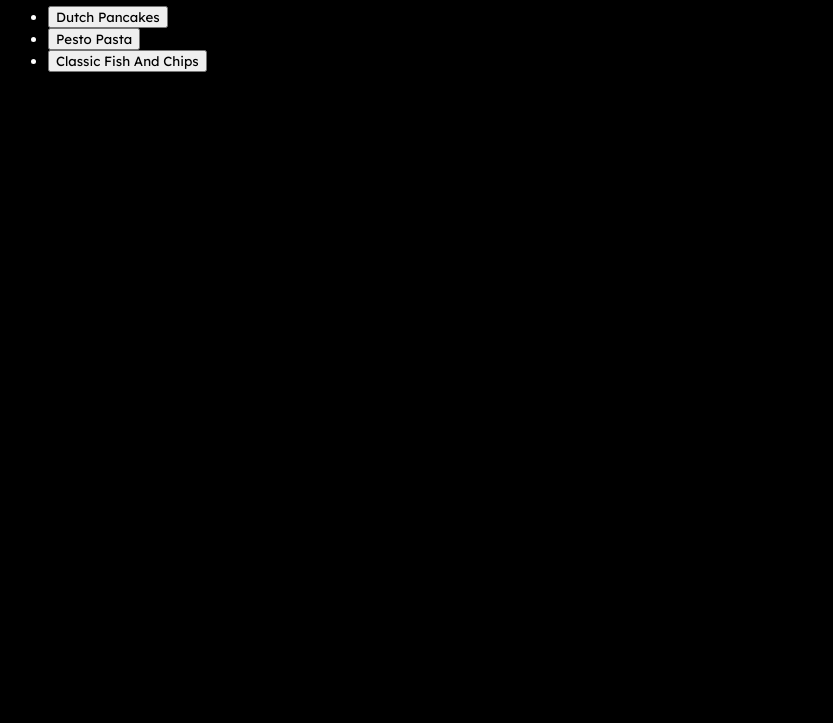
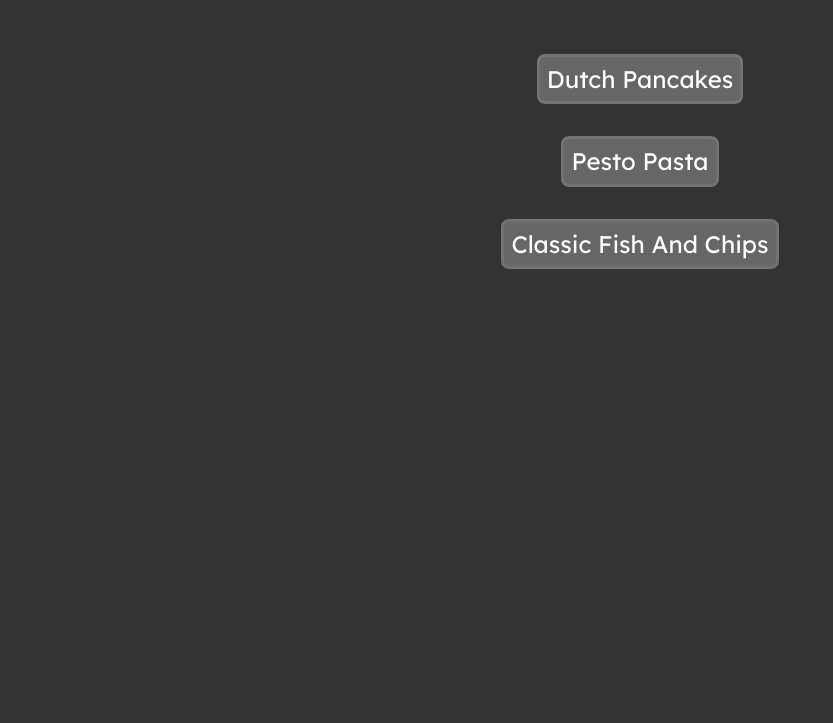
Before and after one commit to kleinebossie/odin-recipes, a plain HTML site: page index.html in a window 1280 px wide. Shown: the part 77-800 px from the top of the page, without its empty margins (0-833 px from the left). Drawn offline with Linux system fonts and the light colour scheme.

Commit message:
Style index.html

```diff
--- a/css/styles.css
+++ b/css/styles.css
@@ -3,13 +3,38 @@
   font-family: Lexend, sans-serif;
   font-optical-sizing: auto;
   font-style: normal;
+  text-align: center;
 }
 
 body {
-  background-color: hsl(0deg 0% 0%);
+  background-color: hsl(0deg 0% 20%);
   color: hsl(0deg 0% 100%);
 }
 
-a {
-  color: hsl(0deg 0% 100%)
+.button-list {
+  list-style-type: none;
+  margin: 0;
+  padding: 1em;
 }
+
+.link-button {
+  margin: 2em;
+}
+
+.submit-button {
+  font-size: 1.5em;
+  background-color: hsl(0deg 0% 40%);
+  color: hsl(0deg 0% 100%);
+  padding: 0.3em;
+  border: 3px solid hsl(0deg 0% 45%);
+  border-radius: 8px;
+  transition-duration: 0.3s;
+}
+
+.submit-button:hover {
+  background-color: hsl(0deg 0% 60%);
+  color: hsl(0deg 0% 0%);
+  border: 3px solid hsl(0deg 0% 55%);
+  border-radius: 8px;
+  cursor:pointer;
+}
--- a/index.html
+++ b/index.html
@@ -15,19 +15,19 @@
 <body>
   <h1>Odin Recipes</h1>
   <ul class="button-list">
-    <li>
+    <li class="link-button">
       <form action="recipes/dutch-pancakes.html" rel="noreferrer">
-        <input type="submit" value="Dutch Pancakes" class="link-button" />
+        <input type="submit" value="Dutch Pancakes" class="submit-button" />
       </form>
     </li>
-    <li>
+    <li class="link-button">
       <form action="recipes/pesto-pasta.html" rel="noreferrer">
-        <input type="submit" value="Pesto Pasta" class="link-button" />
+        <input type="submit" value="Pesto Pasta" class="submit-button" />
       </form>
     </li>
-    <li>
+    <li class="link-button">
       <form action="recipes/classic-fish-and-chips.html" rel="noreferrer">
-        <input type="submit" value="Classic Fish And Chips" class="link-button" />
+        <input type="submit" value="Classic Fish And Chips" class="submit-button" />
       </form>
     </li>
   </ul>
```
